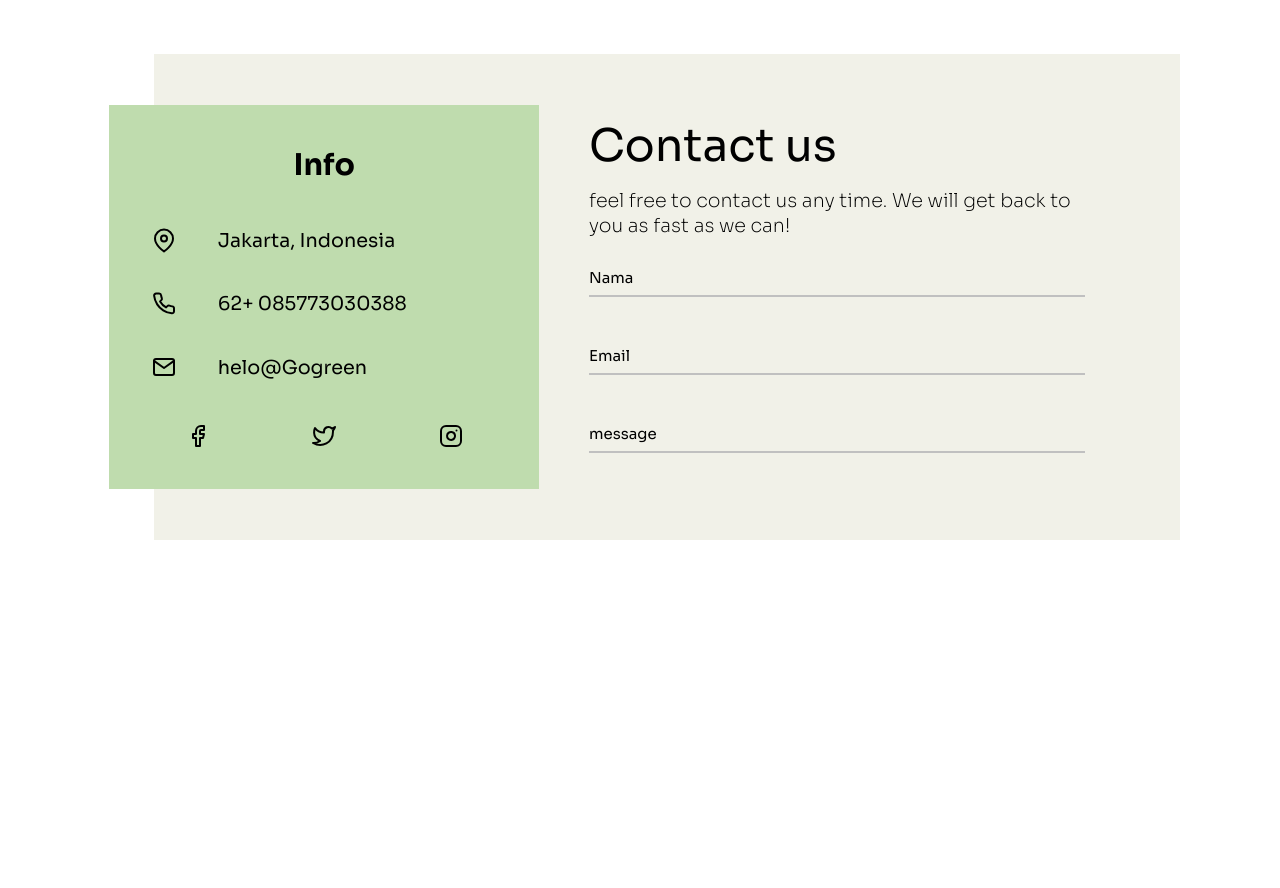
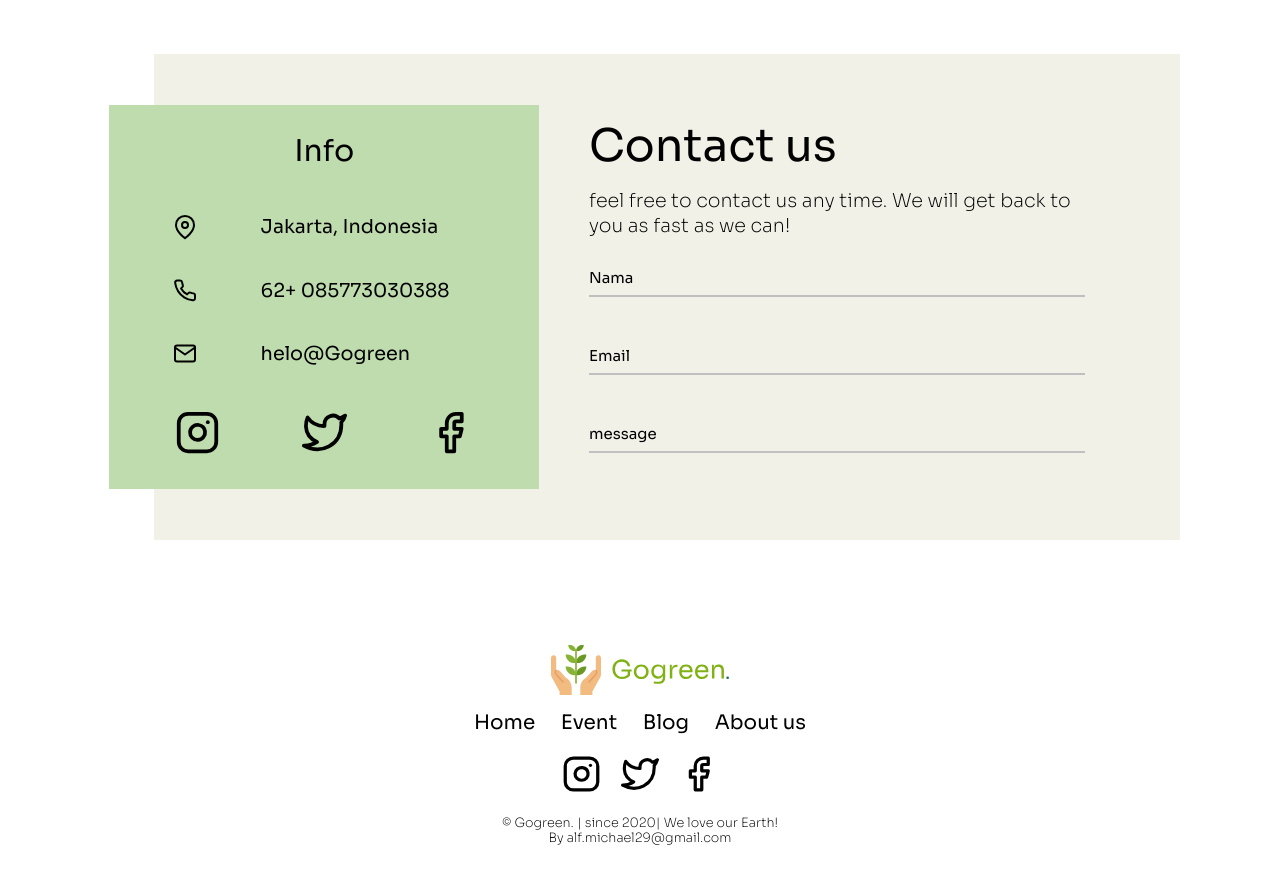
Before and after one commit to michael29-code/gogreen, a plain HTML site: page index.html in a window 1280 px wide. Shown: the part 2840-3728 px from the top of the page. Before the commit the page ends 3380 px from the top, so only its background shows below. Drawn offline with Linux system fonts and the light colour scheme.

Commit message:
add footer
add footer and edit contact us

```diff
--- a/app/scss/_contactus.scss
+++ b/app/scss/_contactus.scss
@@ -26,6 +26,9 @@
             width: 85%;
             text-align: center;
             margin-left: 0;
+            h2{
+                font-weight: 400;
+            }
             @include breakpoint-up(large){
                 transform:translateY(0);
                 min-width: 52%;
@@ -37,8 +40,11 @@
                 text-align: left ;
                 justify-content: space-evenly;
                 width: 100%;
+                img{
+                    width:auto;
+                }
                 p{
-                    width: 65%;
+                    width: 50%;
                     text-align: left;
                     font-size: 3.5vw;
                     @include breakpoint-up(large){
@@ -51,9 +57,9 @@
                 background-color: $hijau-muda;
                 padding: 25px;
                 img{
-                    min-width: 5vw;
+                    min-width: 8vw;
                     @include breakpoint-up(large){
-                        min-width: 1.5vw;
+                        min-width: 3.5vw;
                     }
                 }
             }
--- /dev/null
+++ b/app/scss/_footer.scss
@@ -0,0 +1,72 @@
+footer{
+    bottom: 0;
+    padding: 10px;
+    .logo{
+        padding-top: 5vw;
+        width: 100%;
+        @include breakpoint-up(large){
+            height: auto;
+            flex-direction: row;
+            justify-content: center;
+        }
+        img{
+            padding: 5px;
+        }
+        img:nth-child(1){
+            min-width: 18vw;
+            @include breakpoint-up(large){
+                min-width: 3vw;
+            }
+        }
+        img:nth-child(2){
+            width: 30vw;
+            @include breakpoint-up(large){
+                width: 10vw;
+            }
+        }
+    }
+    .link{
+        padding: 10px;
+        margin: auto;
+        @include breakpoint-up(large){
+           flex-direction: row;
+           padding: 0;
+        }
+        a{
+            color: black;
+            line-height: 8vw;
+            @include breakpoint-up(large){
+                padding: 1vw;
+                line-height: 1.5vw;
+            }
+        }
+    }
+    .social-media2{
+        width: 100%;
+        justify-content: center;
+        @include breakpoint-up(large){
+            width: 100%;
+            margin: auto;
+         }
+        img{
+            width: 10vw;
+            margin: 10px;
+            @include breakpoint-up(large){
+               width: 3vw;
+               justify-content: space-around;
+            }
+        }
+    }
+    .copyright{
+        width: 100%;
+        margin: auto;
+        text-align: center;
+        font-size: 2.5vw;
+        line-height: 2.5vw;
+        font-weight: 200;
+        @include breakpoint-up(large){
+            font-size: 1vw;
+            line-height: 2px;
+         }
+    }
+}
--- a/app/scss/style.scss
+++ b/app/scss/style.scss
@@ -9,3 +9,4 @@
 @import "section2";
 @import "ourprogram";
 @import "contactus";
+@import "footer";
--- a/index.html
+++ b/index.html
@@ -163,9 +163,9 @@
                     <p>helo@Gogreen</p>
                 </div>
                 <div class="social-media flex flex-ai-c flex-jc-sa">
-                    <img src="images/socialmedia_facebook.svg" alt="">
-                    <img src="images/socialmedia_twitter.svg" alt="">
-                    <img src="images/socialmedia_instagram.svg" alt="">
+                    <a href="#"><img src="images/socialmedia_instagram.svg" alt=""></a>
+                    <a href="#"><img src="images/socialmedia_twitter.svg" alt=""></a>
+                    <a href="#"><img src="images/socialmedia_facebook.svg" alt=""></a>
                 </div>
             </div>
             <div class="right">
@@ -187,6 +187,27 @@
 
         </div>
     </section>
+    <footer class="container flex flex-fd-c">
+        <div class="logo flex flex-fd-c flex-ai-c flex-jc-c">
+            <img src="images/logo-mobile.svg" alt="">
+            <img src="images/logo-text.svg" alt="">
+        </div>
+        <div class="link flex flex-fd-c flex-ai-c flex-jc-c">
+            <a href="#Home">Home</a>
+            <a href="#Event">Event</a>
+            <a href="#Blog">Blog</a>
+            <a href="#Aboutus">About us</a>
+        </div>
+        <div class="social-media2 flex flex-ai-c">
+            <a href="#"><img src="images/socialmedia_instagram.svg" alt=""></a>
+            <a href="#"><img src="images/socialmedia_twitter.svg" alt=""></a>
+            <a href="#"><img src="images/socialmedia_facebook.svg" alt=""></a>
+        </div>
+        <div class="copyright flex-fd-c flex-ai-c flex-jc-c">
+            <p>© Gogreen. | since 2020| We love our Earth!</p>
+            <p>By alf.michael29@gmail.com</p>
+        </div>
+    </footer>
     <script src="asset/lottie.js"></script>
     <script src="app/js/script.js"></script>
 
```
Also changed, not shown: css/style.css, 1 other file.
